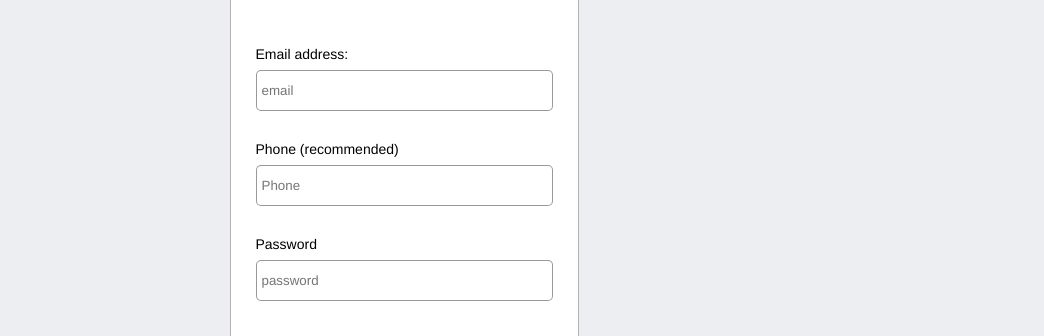
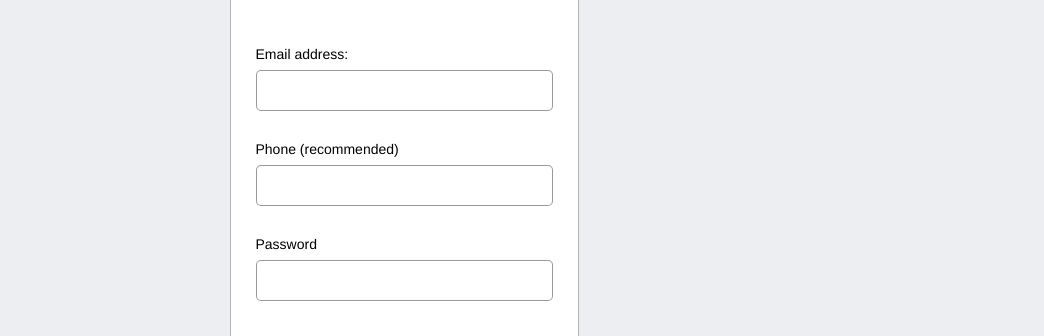
Before and after one commit to Naqhid/Naqhid-Andreas-SignUp, a website: page index.html in a window 1280 px wide. Shown: the part 269-605 px from the top of the page, without its empty margins (236-1280 px from the left). Drawn offline with Linux system fonts and the light colour scheme.

Commit message:
remove placeholders

```diff
--- a/index.html
+++ b/index.html
@@ -42,15 +42,15 @@
 
             <label for="email">Email address: </label>
             <br>
-            <input id="email" type="email" placeholder="email" required>
+            <input id="email" type="email" required>
 
             <label for="tel"> Phone (recommended) </label>
             <br>
-            <input id="tel" type="tel" placeholder="Phone" required>
+            <input id="tel" type="tel" required>
 
             <label for="password"> Password </label>
             <br>
-            <input id="password" type="password" placeholder="password" required>
+            <input id="password" type="password" required>
 
             <button>
                 <img alt="lock icon" src='/assets/lock-icon.png'>Create Account
```
